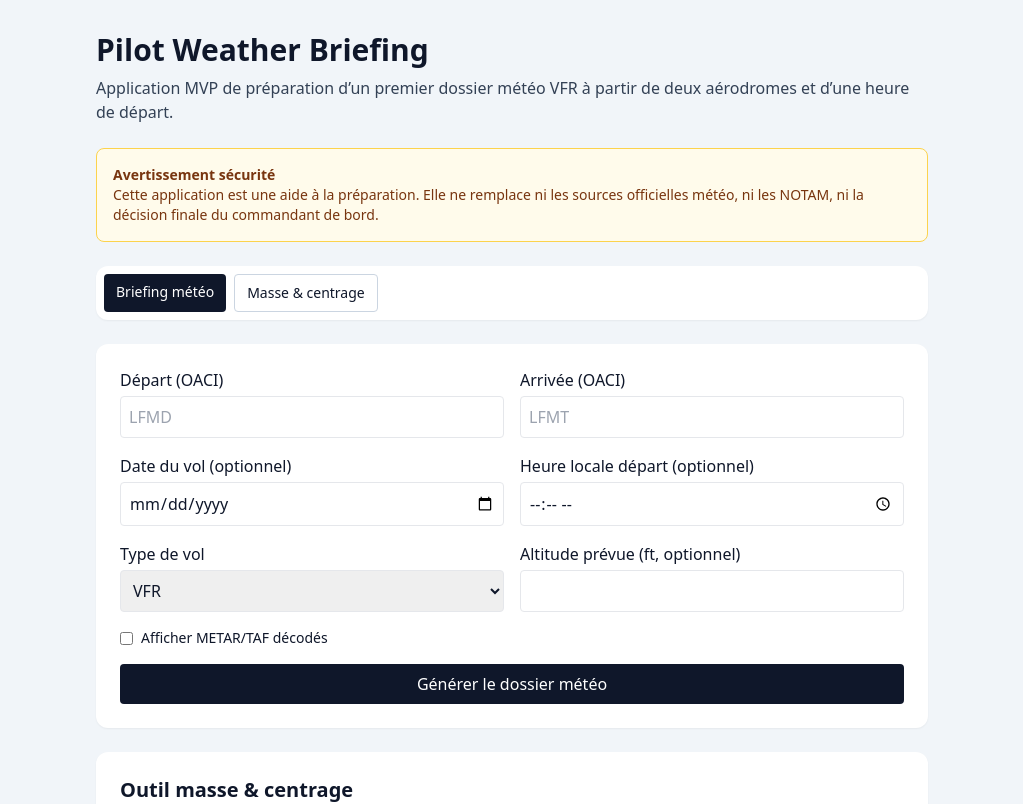
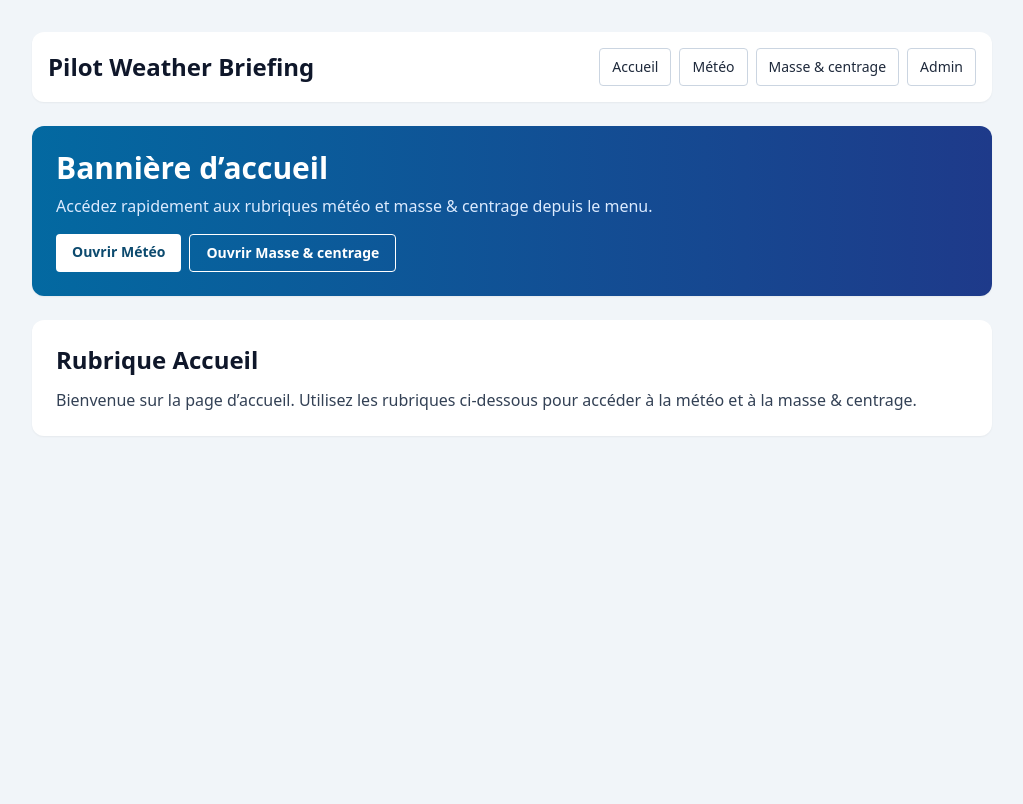
Before and after one commit to 2DOLIST06/pilot-briefing, a Next.js app: page / in a window 1280 px wide. Shown: the top 804 px of the page, without its empty margins (128-1151 px from the left). Built offline with nearby package versions, Linux system fonts and the light colour scheme.

Commit message:
Add homepage banner, section pages, and admin text editor (#9)

```diff
--- /dev/null
+++ b/src/app/admin/page.tsx
@@ -0,0 +1,11 @@
+import { AdminEditor } from '@/components/AdminEditor';
+import { SiteHeader } from '@/components/SiteHeader';
+
+export default function AdminPage() {
+  return (
+    <main className='mx-auto flex min-h-screen w-full max-w-5xl flex-col gap-6 p-4 md:p-8'>
+      <SiteHeader />
+      <AdminEditor />
+    </main>
+  );
+}
--- /dev/null
+++ b/src/app/masse-centrage/page.tsx
@@ -0,0 +1,11 @@
+import { EditableTextContent } from '@/components/EditableTextContent';
+import { SiteHeader } from '@/components/SiteHeader';
+
+export default function MassPage() {
+  return (
+    <main className='mx-auto flex min-h-screen w-full max-w-5xl flex-col gap-6 p-4 md:p-8'>
+      <SiteHeader />
+      <EditableTextContent pageKey='masse-centrage' title='Rubrique Masse & centrage' />
+    </main>
+  );
+}
--- /dev/null
+++ b/src/app/meteo/page.tsx
@@ -0,0 +1,11 @@
+import { EditableTextContent } from '@/components/EditableTextContent';
+import { SiteHeader } from '@/components/SiteHeader';
+
+export default function MeteoPage() {
+  return (
+    <main className='mx-auto flex min-h-screen w-full max-w-5xl flex-col gap-6 p-4 md:p-8'>
+      <SiteHeader />
+      <EditableTextContent pageKey='meteo' title='Rubrique Météo' />
+    </main>
+  );
+}
--- a/src/app/page.tsx
+++ b/src/app/page.tsx
@@ -1,25 +1,26 @@
-import { BriefingForm } from '@/components/BriefingForm';
-import { Disclaimer } from '@/components/Disclaimer';
-import { MassBalanceTool } from '@/components/MassBalanceTool';
+import Link from 'next/link';
+import { SiteHeader } from '@/components/SiteHeader';
+import { EditableTextContent } from '@/components/EditableTextContent';
 
 export default function HomePage() {
   return (
-    <main className="mx-auto flex min-h-screen w-full max-w-4xl flex-col gap-6 p-4 md:p-8">
-      <header className="space-y-2">
-        <h1 className="text-3xl font-bold">Pilot Weather Briefing</h1>
-        <p className="text-slate-700">
-          Application MVP de préparation d’un premier dossier météo VFR à partir de deux aérodromes et d’une heure de départ.
+    <main className='mx-auto flex min-h-screen w-full max-w-5xl flex-col gap-6 p-4 md:p-8'>
+      <SiteHeader />
+      <section className='rounded-xl bg-gradient-to-r from-sky-700 to-blue-900 p-6 text-white shadow-sm'>
+        <h2 className='text-3xl font-bold'>Bannière d’accueil</h2>
+        <p className='mt-2 max-w-2xl text-blue-100'>
+          Accédez rapidement aux rubriques météo et masse & centrage depuis le menu.
         </p>
-      </header>
-      <Disclaimer />
-      <section className='rounded-xl bg-white p-2 shadow-sm'>
-        <div className='flex flex-wrap gap-2'>
-          <a href='#meteo' className='rounded bg-slate-900 px-3 py-2 text-sm text-white'>Briefing météo</a>
-          <a href='#masse' className='rounded border border-slate-300 px-3 py-2 text-sm'>Masse & centrage</a>
+        <div className='mt-4 flex flex-wrap gap-2'>
+          <Link href='/meteo' className='rounded bg-white px-4 py-2 text-sm font-semibold text-sky-900'>
+            Ouvrir Météo
+          </Link>
+          <Link href='/masse-centrage' className='rounded border border-white px-4 py-2 text-sm font-semibold text-white'>
+            Ouvrir Masse & centrage
+          </Link>
         </div>
       </section>
-      <section id='meteo'><BriefingForm /></section>
-      <section id='masse'><MassBalanceTool /></section>
+      <EditableTextContent pageKey='accueil' title='Rubrique Accueil' />
     </main>
   );
 }
--- /dev/null
+++ b/src/components/AdminEditor.tsx
@@ -0,0 +1,54 @@
+'use client';
+
+import { FormEvent, useEffect, useState } from 'react';
+import { defaultContent, STORAGE_KEY, type ContentPageKey, type ContentPages } from '@/lib/contentPages';
+
+const fields: Array<{ key: ContentPageKey; label: string }> = [
+  { key: 'accueil', label: 'Texte Accueil' },
+  { key: 'meteo', label: 'Texte Météo' },
+  { key: 'masse-centrage', label: 'Texte Masse & centrage' }
+];
+
+export function AdminEditor() {
+  const [form, setForm] = useState<ContentPages>(defaultContent);
+  const [message, setMessage] = useState('');
+
+  useEffect(() => {
+    const raw = localStorage.getItem(STORAGE_KEY);
+    if (!raw) return;
+    try {
+      const parsed = JSON.parse(raw) as Partial<ContentPages>;
+      setForm({ ...defaultContent, ...parsed });
+    } catch {
+      setForm(defaultContent);
+    }
+  }, []);
+
+  const onSubmit = (event: FormEvent) => {
+    event.preventDefault();
+    localStorage.setItem(STORAGE_KEY, JSON.stringify(form));
+    setMessage('Contenu sauvegardé. Les pages sont mises à jour via le header.');
+  };
+
+  return (
+    <form onSubmit={onSubmit} className='space-y-4 rounded-xl bg-white p-6 shadow-sm'>
+      <h2 className='text-2xl font-semibold'>Éditeur admin</h2>
+      <p className='text-sm text-slate-600'>Modifiez les zones de texte pour Accueil, Météo et Masse & centrage.</p>
+      {fields.map(({ key, label }) => (
+        <label key={key} className='block space-y-2'>
+          <span className='text-sm font-medium text-slate-900'>{label}</span>
+          <textarea
+            value={form[key]}
+            onChange={(event) => setForm((previous) => ({ ...previous, [key]: event.target.value }))}
+            rows={5}
+            className='w-full rounded border border-slate-300 p-3 text-sm outline-none ring-slate-400 transition focus:ring-2'
+          />
+        </label>
+      ))}
+      <button type='submit' className='rounded bg-slate-900 px-4 py-2 text-sm font-medium text-white'>
+        Sauvegarder
+      </button>
+      {message ? <p className='text-sm text-emerald-700'>{message}</p> : null}
+    </form>
+  );
+}
--- /dev/null
+++ b/src/components/EditableTextContent.tsx
@@ -0,0 +1,34 @@
+'use client';
+
+import { useEffect, useState } from 'react';
+import { ContentPageKey, defaultContent, STORAGE_KEY, type ContentPages } from '@/lib/contentPages';
+
+type Props = {
+  pageKey: ContentPageKey;
+  title: string;
+};
+
+export function EditableTextContent({ pageKey, title }: Props) {
+  const [content, setContent] = useState(defaultContent[pageKey]);
+
+  useEffect(() => {
+    const raw = localStorage.getItem(STORAGE_KEY);
+    if (!raw) return;
+
+    try {
+      const parsed = JSON.parse(raw) as Partial<ContentPages>;
+      if (parsed[pageKey]) {
+        setContent(parsed[pageKey] as string);
+      }
+    } catch {
+      setContent(defaultContent[pageKey]);
+    }
+  }, [pageKey]);
+
+  return (
+    <section className='rounded-xl bg-white p-6 shadow-sm'>
+      <h2 className='mb-3 text-2xl font-semibold text-slate-900'>{title}</h2>
+      <p className='whitespace-pre-wrap text-slate-700'>{content}</p>
+    </section>
+  );
+}
--- /dev/null
+++ b/src/components/SiteHeader.tsx
@@ -0,0 +1,29 @@
+import Link from 'next/link';
+
+const navItems = [
+  { href: '/', label: 'Accueil' },
+  { href: '/meteo', label: 'Météo' },
+  { href: '/masse-centrage', label: 'Masse & centrage' },
+  { href: '/admin', label: 'Admin' }
+];
+
+export function SiteHeader() {
+  return (
+    <header className='rounded-xl bg-white p-4 shadow-sm'>
+      <div className='flex flex-wrap items-center justify-between gap-3'>
+        <h1 className='text-2xl font-bold text-slate-900'>Pilot Weather Briefing</h1>
+        <nav className='flex flex-wrap gap-2'>
+          {navItems.map((item) => (
+            <Link
+              key={item.href}
+              href={item.href}
+              className='rounded border border-slate-300 px-3 py-2 text-sm text-slate-800 transition hover:bg-slate-100'
+            >
+              {item.label}
+            </Link>
+          ))}
+        </nav>
+      </div>
+    </header>
+  );
+}
--- /dev/null
+++ b/src/lib/contentPages.ts
@@ -0,0 +1,14 @@
+export type ContentPageKey = 'meteo' | 'masse-centrage' | 'accueil';
+
+export type ContentPages = Record<ContentPageKey, string>;
+
+export const STORAGE_KEY = 'pilot-briefing-admin-content';
+
+export const defaultContent: ContentPages = {
+  accueil:
+    'Bienvenue sur la page d’accueil. Utilisez les rubriques ci-dessous pour accéder à la météo et à la masse & centrage.',
+  meteo:
+    'Zone de texte météo : ajoutez ici vos consignes, rappels et informations opérationnelles.',
+  'masse-centrage':
+    'Zone de texte masse & centrage : ajoutez ici vos procédures et rappels de calcul.'
+};
```
